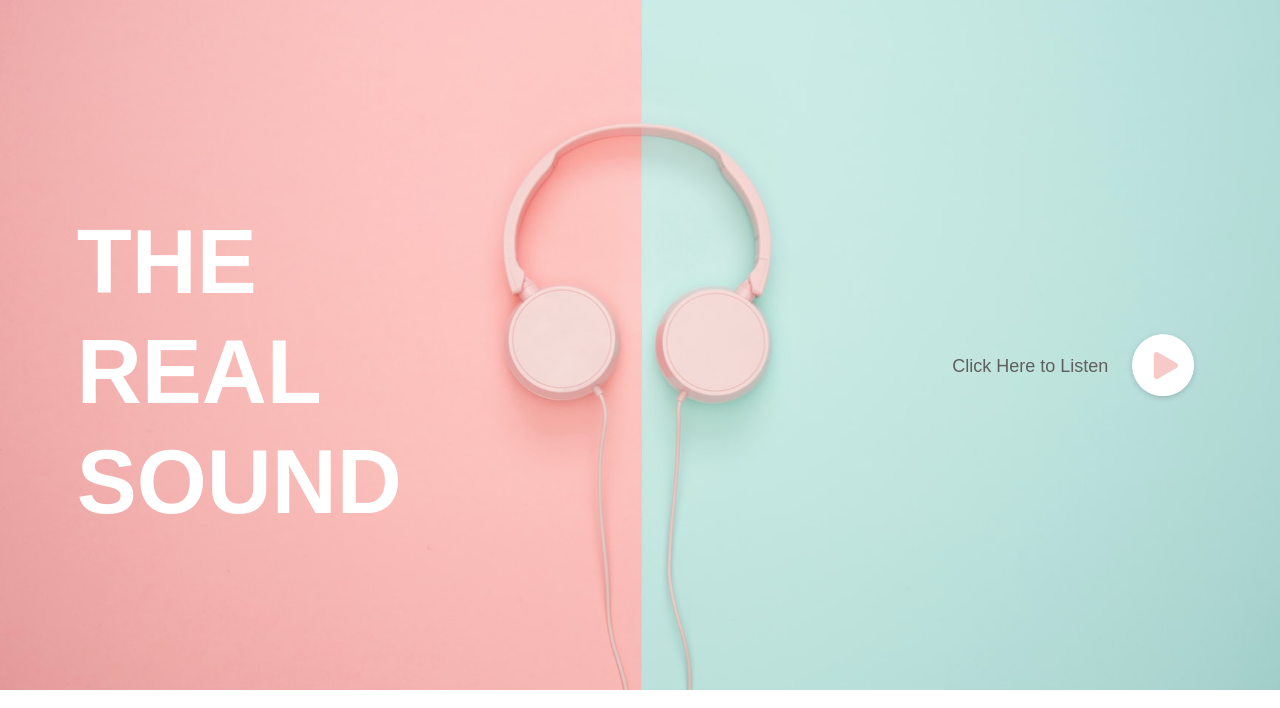
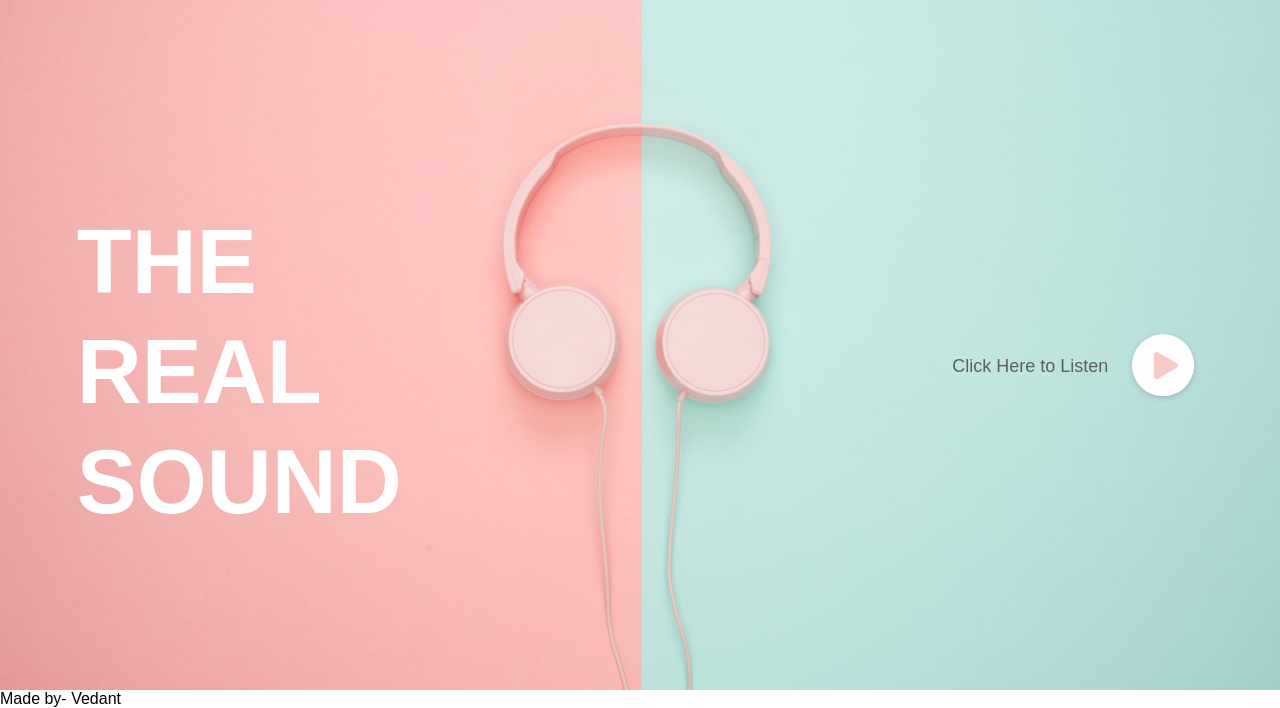
Before and after one commit to vedant2506/Music_player, a plain HTML site: page index.html in a window 1280 px wide. Shown: the part 110-818 px from the top of the page. Drawn offline with nearby package versions, Linux system fonts and the light colour scheme.

Commit message:
Update index.html

```diff
--- a/index.html
+++ b/index.html
@@ -58,5 +58,6 @@
     </script>
 
     <script src="script.js"></script>
+<footer>Made by- Vedant</footer>
 </body>
 </html>
```
